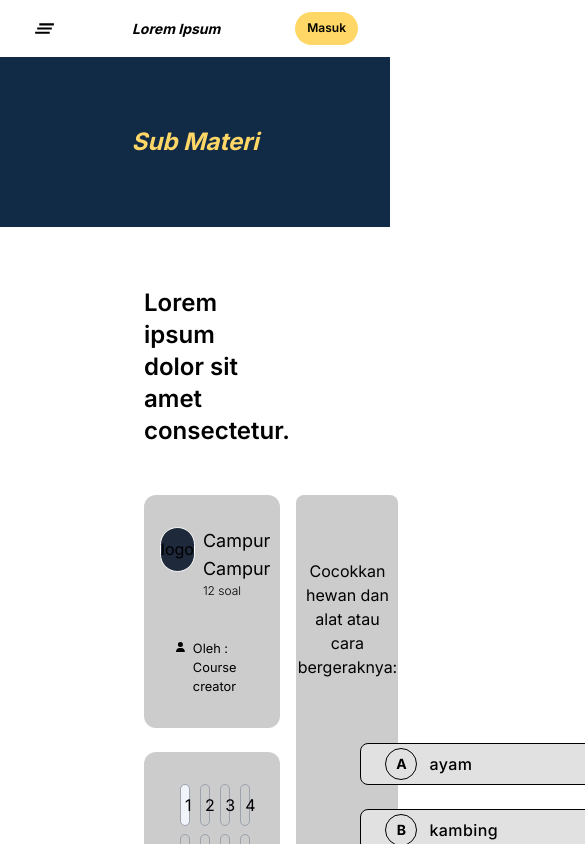
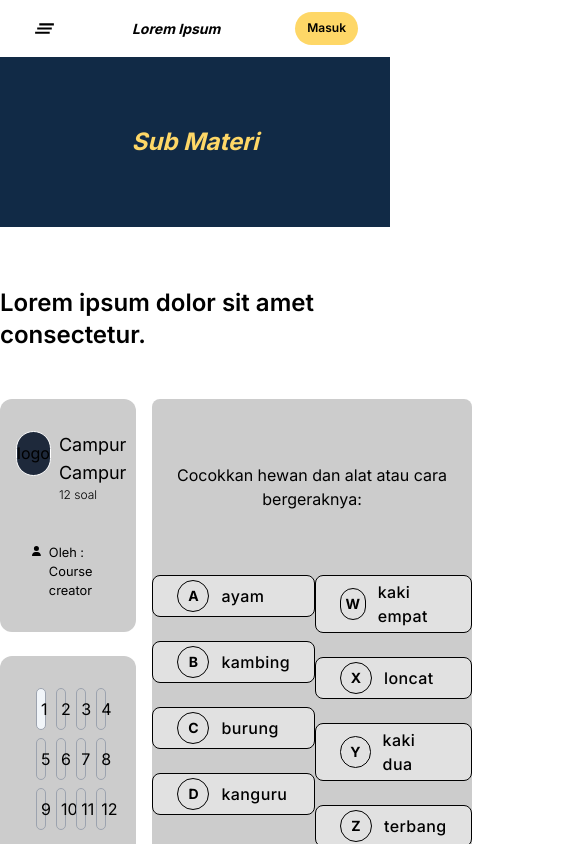
Before and after one commit to fiebryhoga/MPSB-E-Learning, a Next.js app: page /Pages/MatchingQuiz in a window 390 px wide. Shown: the top 844 px of the page, 585 px wide, since content can reach past the window. Built offline with nearby package versions, Linux system fonts and the light colour scheme.

Commit message:
add responsive quiz

```diff
--- a/src/app/Pages/MatchingQuiz/page.jsx
+++ b/src/app/Pages/MatchingQuiz/page.jsx
@@ -24,7 +24,7 @@ const DraggableAnswer = ({ answer, index, fromOption }) => {
   return (
     <div
       ref={drag}
-      className={`flex flex-row border border-black rounded-lg min-w-[283px] py-1 bg-[#E1E1E1] px-6 gap-3 items-center ${
+      className={`flex flex-row border border-black rounded-lg lg:min-w-[283px] md:min-w-[200px] py-1 bg-[#E1E1E1] px-6 gap-3 items-center ${
         isDragging ? "opacity-50 cursor-grabbing" : "cursor-grab"
       }`}
     >
@@ -50,7 +50,7 @@ const DroppableOption = ({ option, index, currentAnswer, onDropAnswer }) => {
   return (
     <div
       ref={drop}
-      className={`flex flex-row border border-black rounded-lg min-w-[283px] py-1 px-6 gap-3 items-center ${
+      className={`flex flex-row border border-black rounded-lg lg:min-w-[283px] md:min-w-[200px] py-1 px-6 gap-3 items-center ${
         isOver ? "bg-yellow-200" : "bg-[#E1E1E1]"
       }`}
     >
@@ -223,7 +223,7 @@ const handleFinishAttempt = () => {
       <main className="flex flex-col h-[160vh]">
         <Navbar />
         <Header>Sub Materi</Header>
-        <div className="flex flex-col px-36">
+        <div className="flex flex-col lg:px-36 md:px-16">
           <h3 className="py-12 font-semibold text-2xl">
             Lorem ipsum dolor sit amet consectetur.
           </h3>
@@ -257,8 +257,8 @@ const handleFinishAttempt = () => {
                 <h4 className="text-center text-base py-6">
                   {QuestionData[currentQuestion].question}
                 </h4>
-                <div className="flex flex-row px-16 mt-10 justify-between">
-                  <div className="flex flex-col gap-6">
+                <div className="flex flex-row lg:px-16 md:px-10 mt-10 justify-between">
+                  <div className="flex flex-col gap-6 md:mr-6">
                     {QuestionData[currentQuestion].options.map(
                       (option, index) => (
                         <DroppableOption
```
